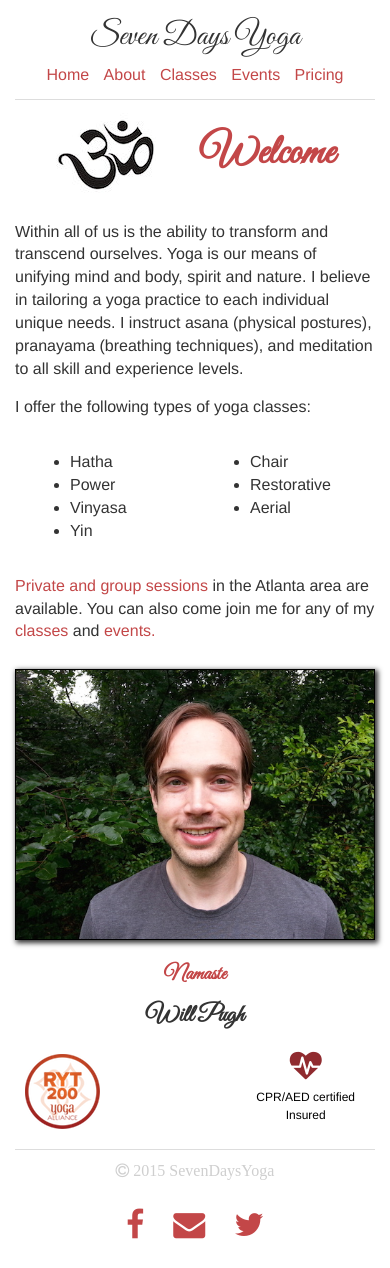
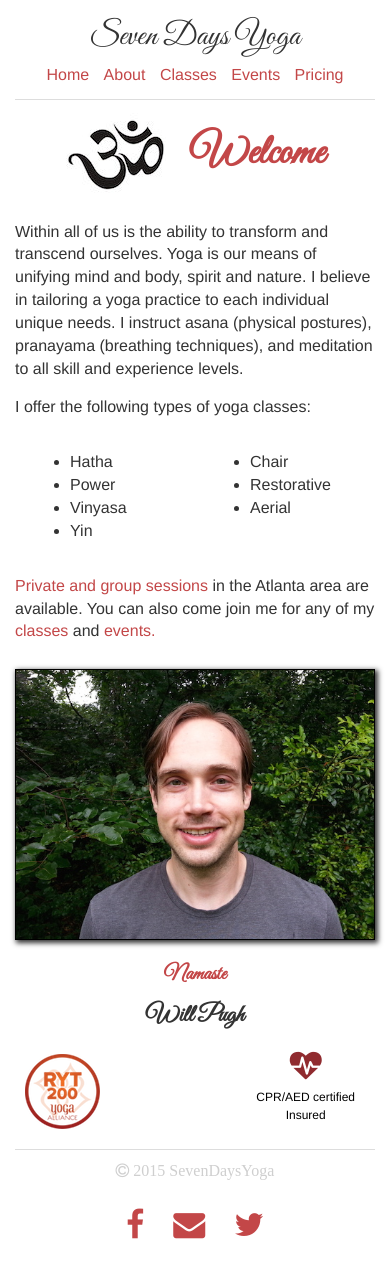
Before and after one commit to sevendaysyoga/sevendaysyoga.github.io, a Jekyll site: the page built from index.html, in a window 390 px wide. Built offline with Jekyll 4.4.1, drawn with Linux system fonts in a browser that asks for light colours; nearby versions of some CDN libraries.

Commit message:
welcome margin

```diff
--- a/_sass/_mqueries.scss
+++ b/_sass/_mqueries.scss
@@ -11,6 +11,10 @@
 
 	.default {
 		padding:0;
+	}
+
+	.welcome {
+		margin-left:20px;
 	}
 
 	#will {
```
